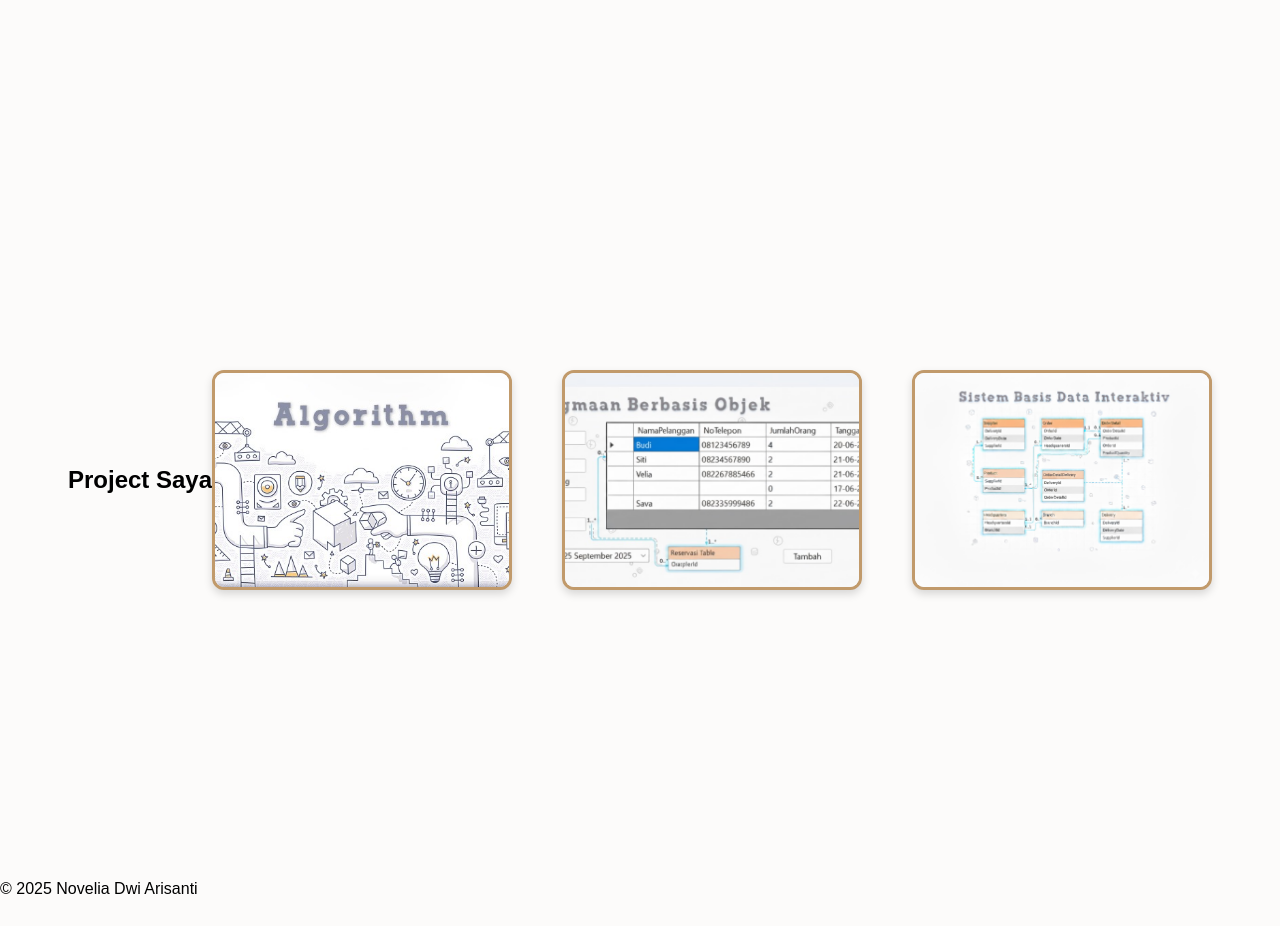
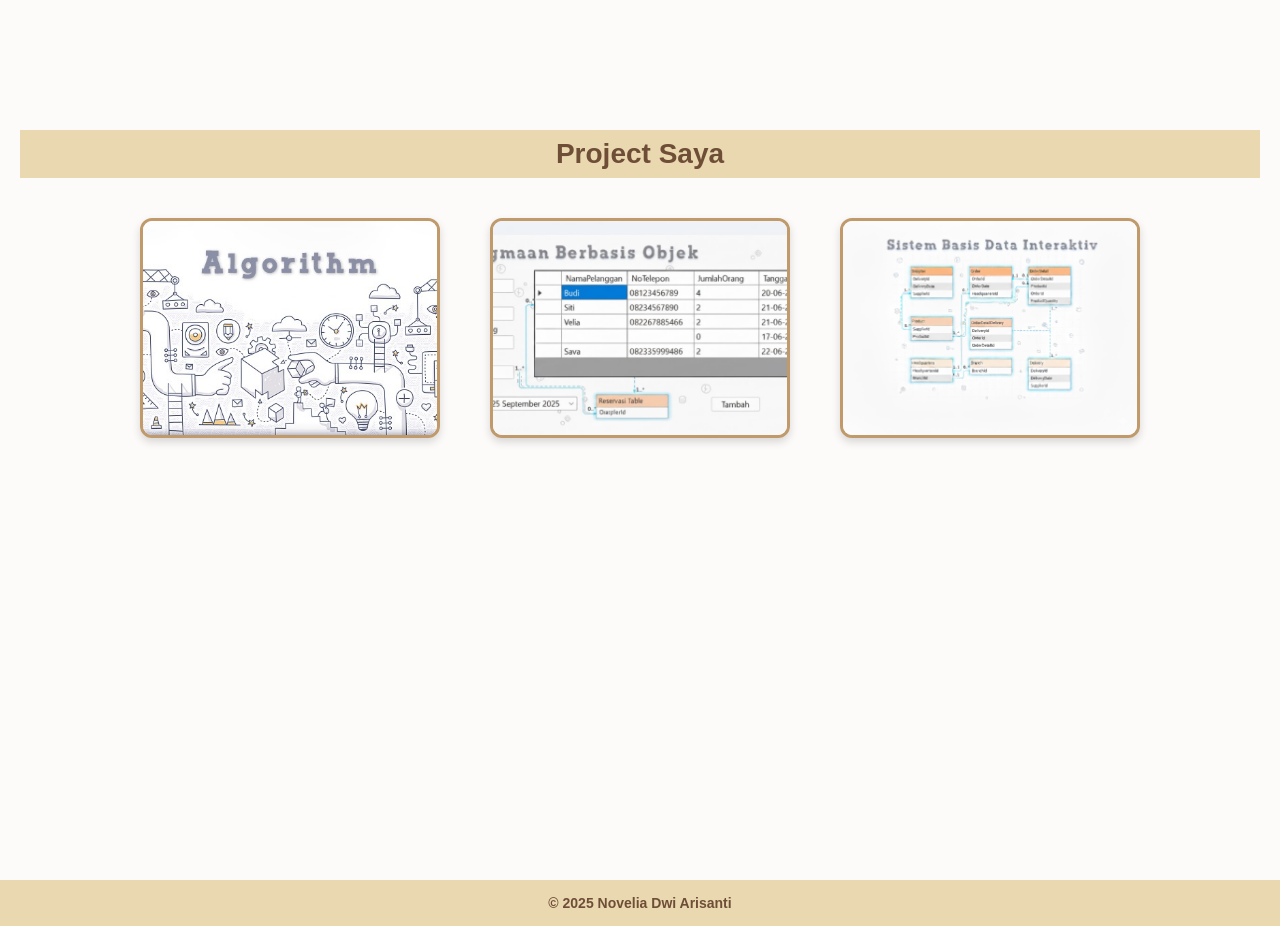
Before and after one commit to Novelia-112/Portofolio, a plain HTML site: page index.html in a window 1280 px wide. Shown: the part 1520-2446 px from the top of the page. Before the commit the page ends 2418 px from the top, so only its background shows below. Drawn offline with Linux system fonts and the light colour scheme.

Commit message:
Add files via upload
new

```diff
--- a/porto.css
+++ b/porto.css
@@ -46,7 +46,33 @@ section {
   margin-bottom: 10px;
 }
 
-.hero.img {
+.contact-info {
+  margin-top: 10px;
+  color: #6F4E37;
+  position: relative;
+  z-index: 10;
+}
+
+.contact-info p {
+  margin: 3px 0;
+  font-size: 12px;
+  color: #C19A6B;
+  text-decoration: underline;
+}
+
+.contact-info a {
+  color: #6F4E37;        /* warna link sesuai tema portofolio */
+  text-decoration: none; /* hilangkan underline default */
+  font-weight: bold;
+}
+
+.contact-info a:hover {
+  color: #C19A6B;        /* warna saat hover */
+  text-decoration: underline; /* opsional */
+}
+
+
+.hero-img {
   background: #C19A6B;
   border-radius: 15px;
   box-shadow: 0 5px 15px rgba(0,0,0,0.1);
@@ -96,23 +122,26 @@ section {
   text-align: center;
   padding: 50px 20px;
   background: rgb(252, 251, 250);
+  display: block;
 }
 
-.project-title {
-  text-align: center;
+.project-tittle {
   margin-bottom: 40px;
   width: 100%;
 }
 
-.project-title h1 {
-  display: inline-block;
-  background-color: #EAD9B0; /* warna selaras dengan Tentang Saya */
-  padding: 15px 40px;
-  border-radius: 15px;
+.project-tittle h1 {
+  display: block;
+  width: 100%;                /* full kanan-kiri */
+  background-color: #EAD9B0;  /* cream */
   color: #6F4E37;
   font-size: 28px;
-  box-shadow: 0 4px 15px rgba(0,0,0,0.1); /* biar sama dengan box about */
+  font-weight: bold;
+  text-align: center;
+  padding: 8px 0;             /* tipis aja biar lurus */
+  margin: 0;
 }
+
 
 .project-box {
   display: flex;
@@ -171,6 +200,7 @@ section {
   top: 20px;
   right: 40px;
   background: none;
+  z-index: 1000;
 }
 
 /* jejer samping */
@@ -190,3 +220,24 @@ section {
 .navbar a:hover {
   color: #c79d5f;
 }
+
+footer {
+  background-color: #EAD9B0;
+  color: #6F4E37;
+  text-align: center;
+  padding: 15px;
+  font-size: 14px;
+  font-weight: bold;
+}
+
+
+section {
+  opacity: 0;
+  transform: translateY(40px);
+  transition: opacity 0.8s ease, transform 0.8s ease;
+}
+
+section.visible {
+  opacity: 1;
+  transform: translateY(0);
+}
```
